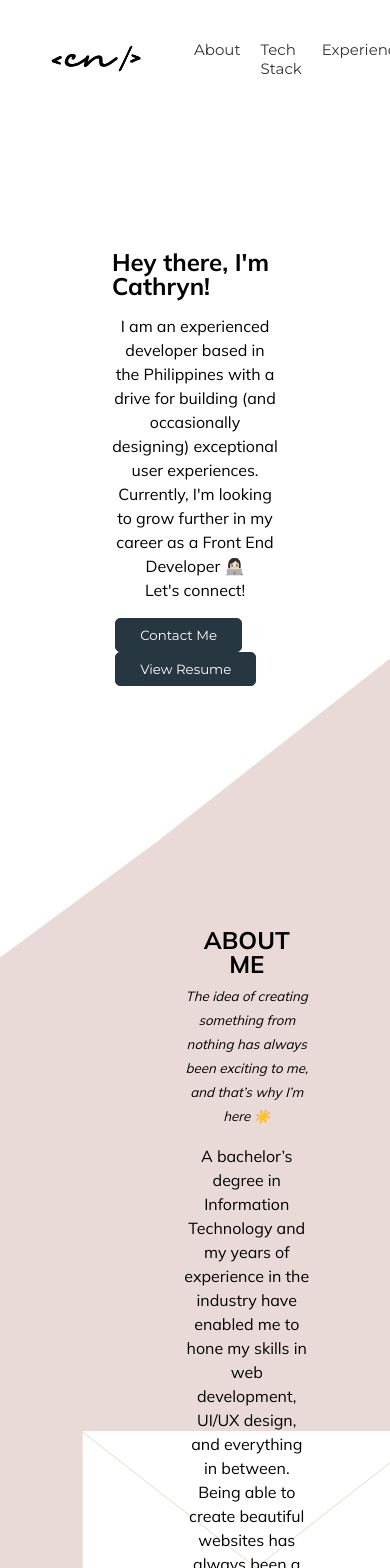
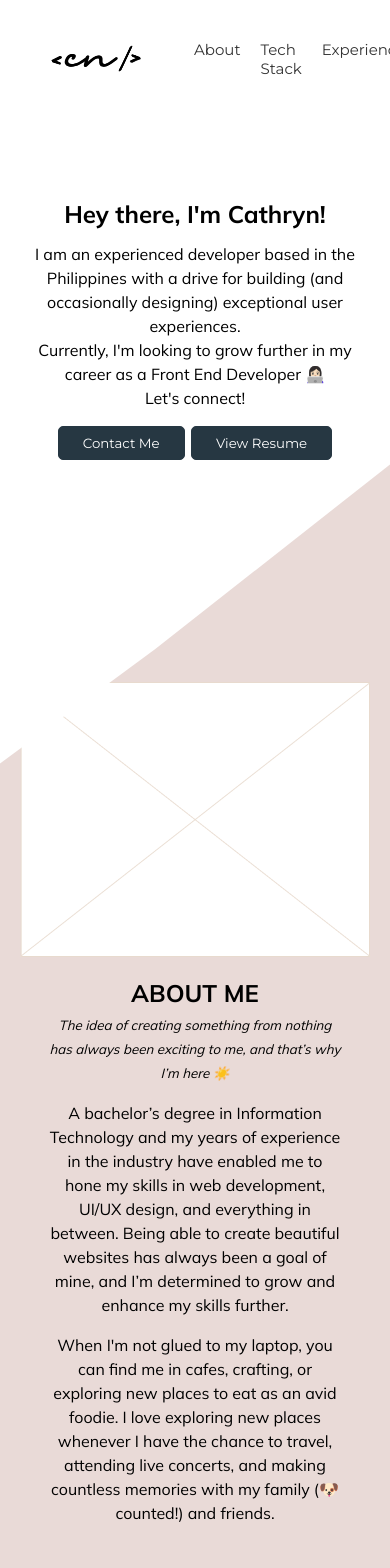
Before and after one commit to cathrynngaosi/react-portfolio, a React (Vite) app: page / in a window 390 px wide. Shown: the top 1568 px of the page. Built offline with nearby package versions, Linux system fonts and the light colour scheme; some icons are missing.

Commit message:
Fix responsiveness

```diff
--- /dev/null
+++ b/src/scss/abstracts/_breakpoints.scss
@@ -0,0 +1,4 @@
+$screen-sm: 640px;
+$screen-md: 768px;
+$screen-lg: 992px;
+$screen-xl: 1200px;
--- a/src/scss/abstracts/_index.scss
+++ b/src/scss/abstracts/_index.scss
@@ -1,2 +1,3 @@
 @forward "./variables";
 @forward "./mixins";
+@forward "./breakpoints";
--- a/src/scss/abstracts/_mixins.scss
+++ b/src/scss/abstracts/_mixins.scss
@@ -1,5 +1,32 @@
+@use "./breakpoints" as *;
+
 @mixin flex-center {
   display: flex;
   justify-content: center;
   align-items: center;
 }
+
+// breakpoints
+@mixin sm {
+  @media (min-width: #{$screen-sm}) {
+    @content;
+  }
+}
+
+@mixin md {
+  @media (min-width: #{$screen-md}) {
+    @content;
+  }
+}
+
+@mixin lg {
+  @media (min-width: #{$screen-lg}) {
+    @content;
+  }
+}
+
+@mixin xl {
+  @media (min-width: #{$screen-xl}) {
+    @content;
+  }
+}
--- a/src/scss/sections/_about.scss
+++ b/src/scss/sections/_about.scss
@@ -13,34 +13,24 @@
     height: 190px;
     width: 100%;
   }
-  &::after {
-    position: absolute;
-    content: "";
-    bottom: -1px;
-    background: $color-primary;
-    height: 190px;
-    width: 100%;
-
-    clip-path: polygon(0px 170%, 108% 30%, 100% 0%, 100% 100%, 0% 100%);
-  }
 }
 
 .about-container {
   @include flex-center;
-
   text-align: center;
-  padding: 4rem 5rem;
+  flex-direction: column;
+  padding: 2rem 3rem;
 
   h1 {
     margin-bottom: 0.5rem;
   }
 
   .about-photo {
-    width: 45%;
+    flex: 0 0 45%;
   }
 
   .about-text {
-    width: 55%;
+    flex: 1;
     line-height: 1.5rem;
 
     .about-intro {
@@ -59,4 +49,9 @@
       }
     }
   }
+
+  @include lg {
+    flex-direction: row;
+    padding: 5rem 5rem 3rem;
+  }
 }
--- a/src/scss/sections/_contact.scss
+++ b/src/scss/sections/_contact.scss
@@ -12,6 +12,7 @@
 
 .contact-container {
   @include flex-center;
+  flex-wrap: wrap;
 
   .contact {
     display: flex;
--- a/src/scss/sections/_intro.scss
+++ b/src/scss/sections/_intro.scss
@@ -17,7 +17,7 @@
     @include flex-center;
     flex-direction: column;
     line-height: 1.5rem;
-    padding: 7rem;
+    padding: 4rem 2rem 9rem;
 
     h1 {
       margin-bottom: 0;
@@ -52,5 +52,9 @@
         }
       }
     }
+
+    @include lg {
+      padding: 7rem;
+    }
   }
 }
--- a/src/scss/sections/_techstack.scss
+++ b/src/scss/sections/_techstack.scss
@@ -2,7 +2,7 @@
 
 #tech-stack {
   position: relative;
-  padding: 1rem 5rem 4rem;
+  padding: 1rem 2rem 4rem;
 
   h1 {
     text-transform: uppercase;
@@ -14,10 +14,14 @@
     height: 90%;
     width: 100%;
     z-index: -1;
-    top: 0;
+    top: -1px;
     left: 0;
     clip-path: polygon(0 0, 108% 0%, 160% 83%, 0 17%);
     background-color: #e9dad7;
+  }
+
+  @include lg {
+    padding: 1rem 5rem 4rem;
   }
 }
 
@@ -27,16 +31,6 @@
   h1 {
     text-align: center;
   }
-  // &::after {
-  //   position: absolute;
-  //   content: "";
-  //   height: 78%;
-  //   top: 37px;
-  //   left: 75px;
-  //   width: 89.5%;
-  //   border: 2px solid $color-black;
-  //   transform: rotate(-1.1deg);
-  // }
 }
 
 .all-tech-container {
@@ -46,7 +40,7 @@
 
   .tech-container {
     text-align: center;
-    flex: 0 0 calc(9% - 12px);
+    flex: 1 0 calc(9% - 12px);
 
     .icon {
       font-size: 3rem;
@@ -55,8 +49,13 @@
     .icon-label {
       margin: 0;
     }
+
     img {
       width: 3rem;
     }
+
+    @include md {
+      flex: 0 0 calc(9% - 12px);
+    }
   }
 }
--- a/src/scss/sections/_workExperience.scss
+++ b/src/scss/sections/_workExperience.scss
@@ -4,13 +4,14 @@
   background-color: $color-secondary;
   color: $color-white;
   margin-top: -11rem;
-  padding: 9rem 5rem 4rem;
+  padding: 9rem 2rem 4rem;
 
   .work-exp-container {
     @include flex-center;
+    flex-direction: column;
 
     .section-label {
-      width: 30%;
+      flex: 0 0 30%;
       text-transform: uppercase;
     }
 
@@ -18,11 +19,17 @@
       flex: 1;
       margin: 0;
     }
+
+    @include lg {
+      flex-direction: row;
+      padding: 7rem 2rem 0rem;
+    }
   }
 
   .company {
     h3 {
       margin-bottom: 0.5rem;
+      line-height: 2rem;
     }
     p {
       margin: 0.5rem 0;
@@ -30,8 +37,26 @@
     }
   }
 
+  .exp-container {
+    display: block;
+    text-align: center;
+
+    &:not(:last-child) {
+      border-bottom: 1px solid pink;
+    }
+
+    @include lg {
+      display: grid;
+      grid-template-columns: repeat(3, minmax(0, 2fr));
+      margin: 1rem 0;
+      text-align: left;
+    }
+  }
+
   ul {
     list-style: none;
+    padding: 0;
+
     li {
       margin-bottom: 1.5rem;
       p {
@@ -46,15 +71,17 @@
         font-weight: 100;
       }
     }
+
+    @include lg {
+      padding: 0 0.5rem;
+    }
   }
 
-  .exp-container {
-    display: grid;
-    grid-template-columns: repeat(3, minmax(0, 2fr));
-    margin: 1rem 0;
+  @include md {
+    padding: 8.5rem 2.5rem 3rem;
+  }
 
-    &:not(:last-child) {
-      border-bottom: 1px solid pink;
-    }
+  @include lg {
+    padding: 2rem 2.5rem 3rem;
   }
 }
```
